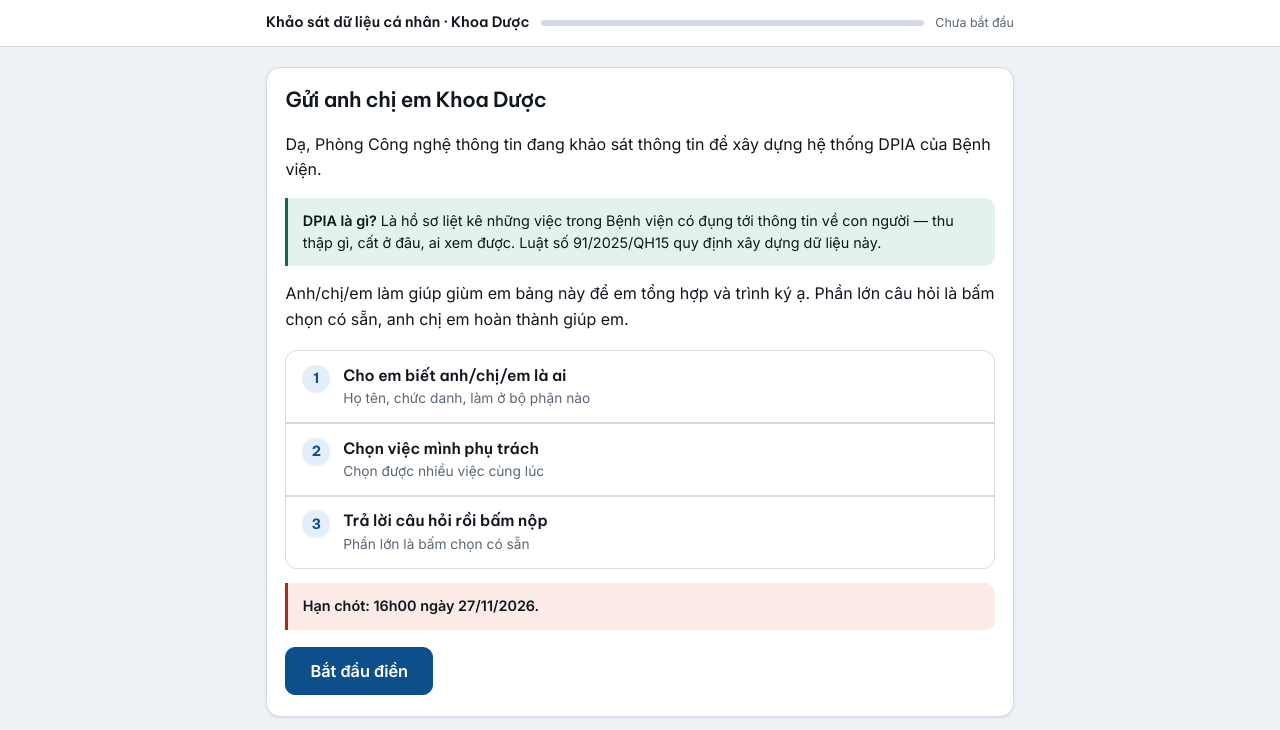
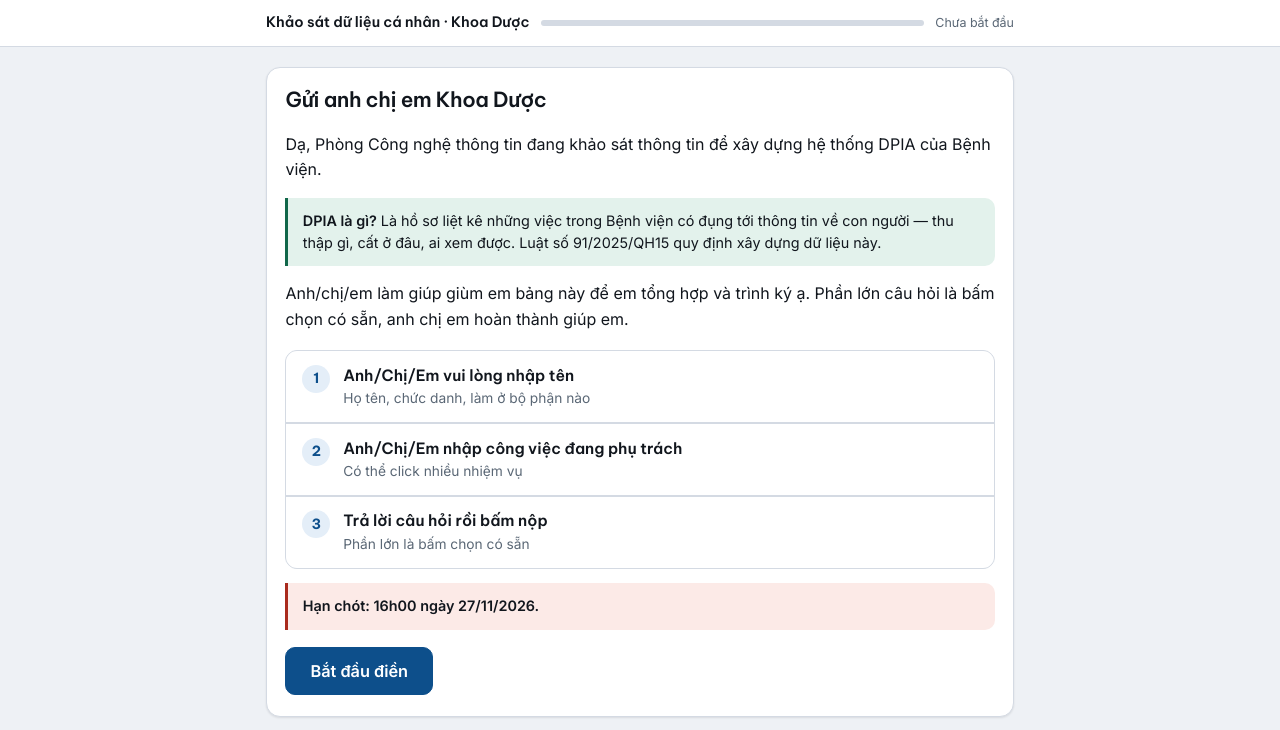
Before and after one commit to hcvt8683-netizen/khao-sat-du-lieu-ca-nhan, a plain HTML site: page index.html in a window 1280 px wide. Shown: the top 730 px of the page. Drawn offline with Linux system fonts and the light colour scheme.

Commit message:
Sua chu ba buoc theo cach xung ho cua nguoi gui
Co-Authored-By: Claude Opus 5 <noreply@anthropic.com>

```diff
--- a/index.html
+++ b/index.html
@@ -677,8 +677,8 @@ function manMo(m){
 
   var lt = el("div","lotrinh");
   [
-    ["1", "Cho em biết anh/chị/em là ai", "Họ tên, chức danh, làm ở bộ phận nào"],
-    ["2", "Chọn việc mình phụ trách", "Chọn được nhiều việc cùng lúc"],
+    ["1", "Anh/Chị/Em vui lòng nhập tên", "Họ tên, chức danh, làm ở bộ phận nào"],
+    ["2", "Anh/Chị/Em nhập công việc đang phụ trách", "Có thể click nhiều nhiệm vụ"],
     ["3", "Trả lời câu hỏi rồi bấm nộp", "Phần lớn là bấm chọn có sẵn"]
   ].forEach(function(x){
     var d = el("div");
```
